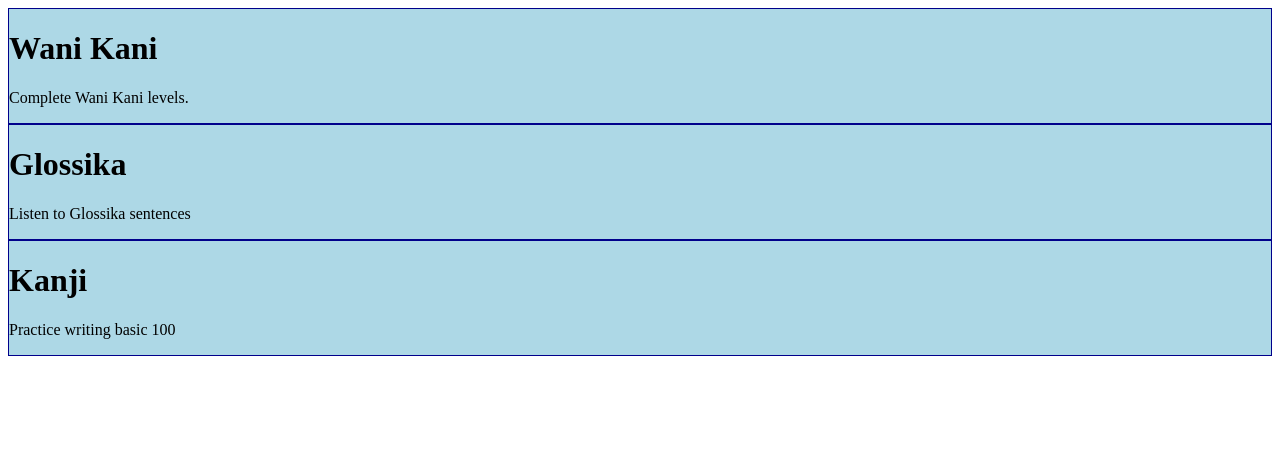
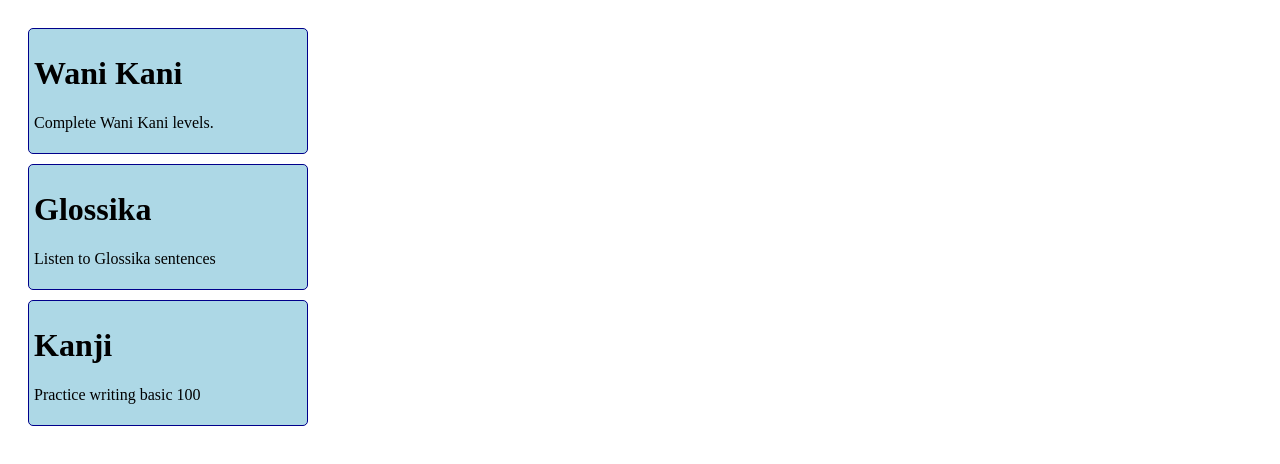
Before and after one commit to okFox/timemapper-fe, a React app: page / in a window 1280 px wide. Built offline with nearby package versions, Linux system fonts and the light colour scheme.

Commit message:
a little css for clarity

```diff
--- a/src/components/Activity.css
+++ b/src/components/Activity.css
@@ -1,4 +1,7 @@
 .activity {
   background-color: lightblue;
   border: 1px solid darkblue;
+  border-radius: 5px;
+  padding: 5px;
+  margin: 10px;
 }
--- /dev/null
+++ b/src/components/Block.css
@@ -0,0 +1,8 @@
+.block {
+  height: 600px;
+  width: 300px;
+  display: flexbox;
+  align-items: center;
+  justify-content: center;
+  padding: 10px;
+}
--- a/src/components/Block.js
+++ b/src/components/Block.js
@@ -1,5 +1,6 @@
 import React from 'react';
 import Activity from './Activity';
+import styles from './Block.css';
 
 const block = {
   userId: 'user1',
@@ -44,7 +45,7 @@
   //   return `{ height: ${num}px} `;
   // };
   return (
-    <div>
+    <div className={styles.block}>
       {block.activities.map((activity) => <Activity key={activity.activityId} name={activity.activityName} description={activity.description}  />)}
     </div>
   );
```
